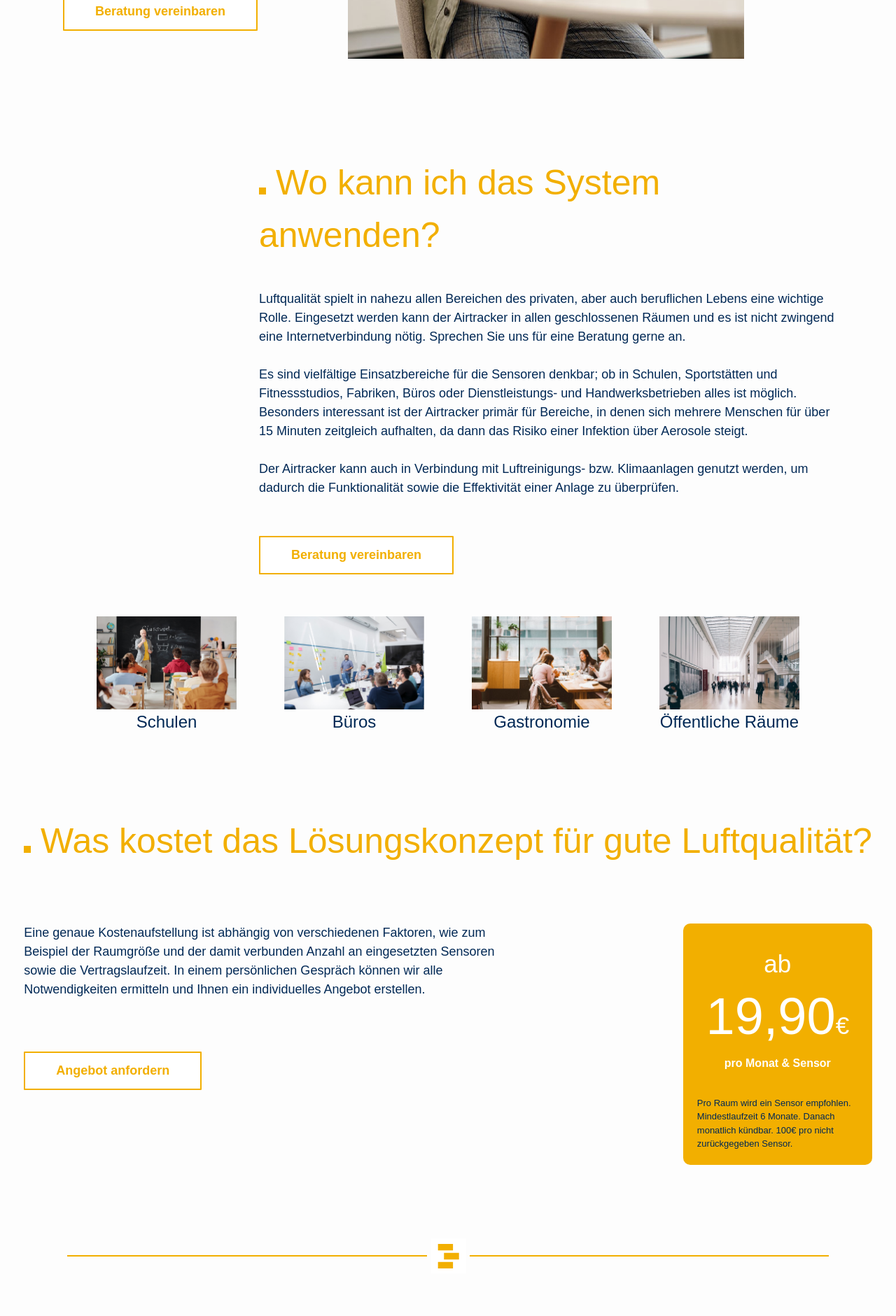
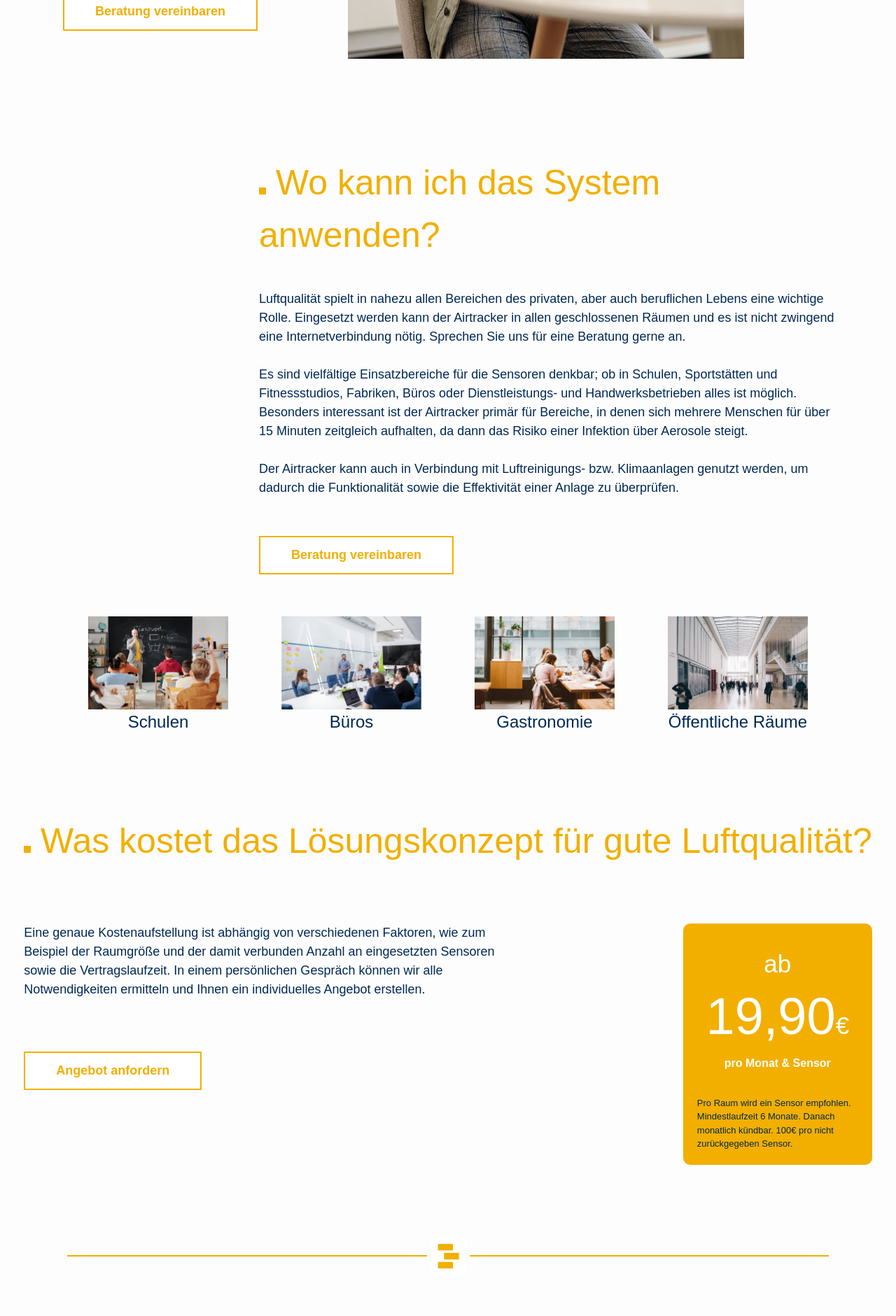
Before and after one commit to BrickmakersGmbH/smartbricks-website, a Jekyll site: the page built from pages/index.html, in a window 1280 px wide. Shown: the part 3788-5669 px from the top of the page at 70% size. Built offline with Jekyll 4.4.1, drawn with Linux system fonts in a browser that asks for light colours; some web fonts are replaced.

Commit message:
[70] Update field of use for mobile

```diff
--- a/_includes/field-of-use.html
+++ b/_includes/field-of-use.html
@@ -1,10 +1,4 @@
 <div class="field-of-use-container">
-    <img class="image" src={{include.file}} width="270px" >
+    <img class="image" src={{include.file}}>
     <p class="bm24blue400">{{include.text}}</p>
 </div>
-
-<style>
-    .image{
-       margin: 0px 10px;
-    }
-</style>
--- a/_sass/index/_where-can-the-system-be-used.scss
+++ b/_sass/index/_where-can-the-system-be-used.scss
@@ -30,7 +30,12 @@
   flex-direction: column;
   justify-content: center;
   align-items: center;
-  margin: 0px, 20px;
+  margin: 0px 20px;
+
+  @media screen and (max-width: $on-palm) {
+    max-width: 100%;
+  }
+
   p {
       text-align: center;
 
```
